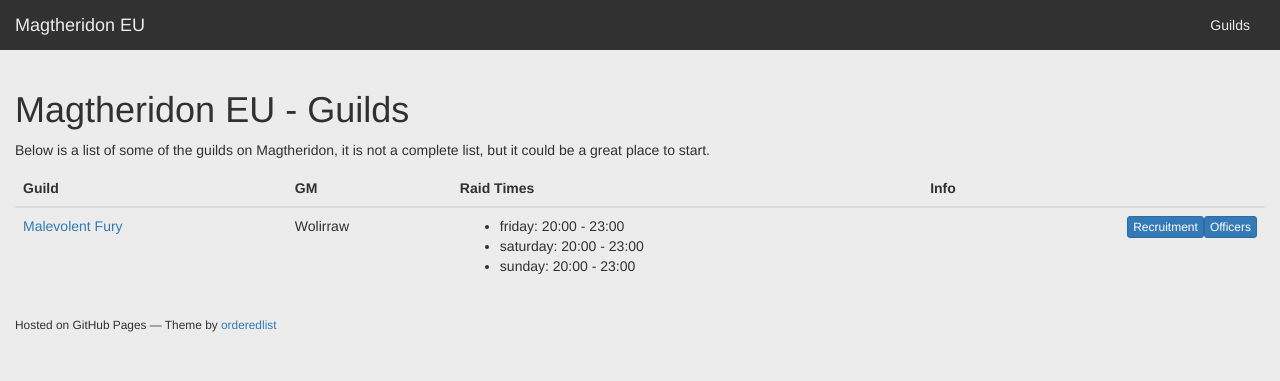
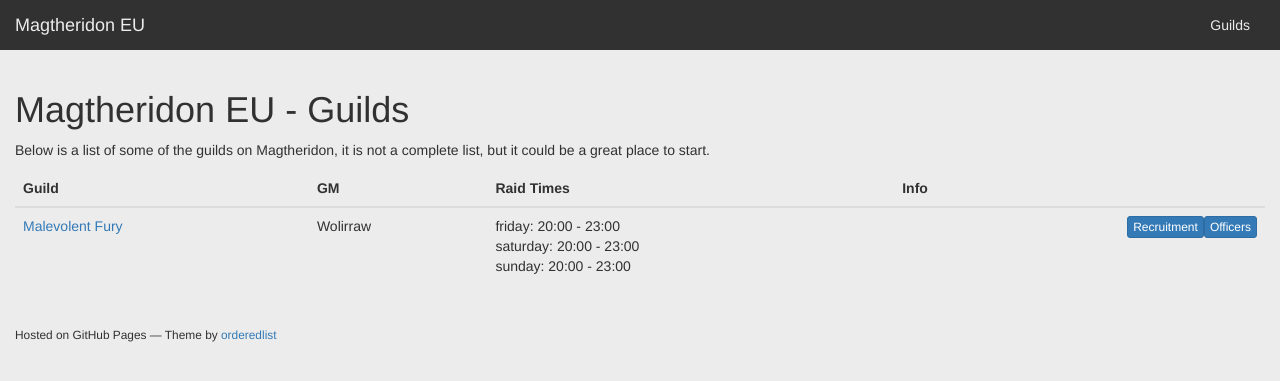
Before and after one commit to MagtheridonEU/magtheridoneu.github.io, a Jekyll site: the page built from guilds.md, in a window 1280 px wide. Shown: the top 381 px of the page. Built offline with Jekyll 4.4.1, drawn with Linux system fonts in a browser that asks for light colours; nearby versions of some CDN libraries; our own code applies the rules of GitHub Pages for plain Markdown files; a script that is not in the unit is left out.

Commit message:
Update guilds.md

```diff
--- a/guilds.md
+++ b/guilds.md
@@ -24,7 +24,7 @@ Below is a list of some of the guilds on Magtheridon, it is not a complete list,
   <!-- More info buttons -->
   <td>{{ guild.leader }}</td>
   <td>
-      <ul>
+      <ul class="list-group">
       {% for raidtimes in guild.raids %}
       <li>{{ raidtimes.day }}: {{ raidtimes.times }}</li>
       {% endfor %}
```
